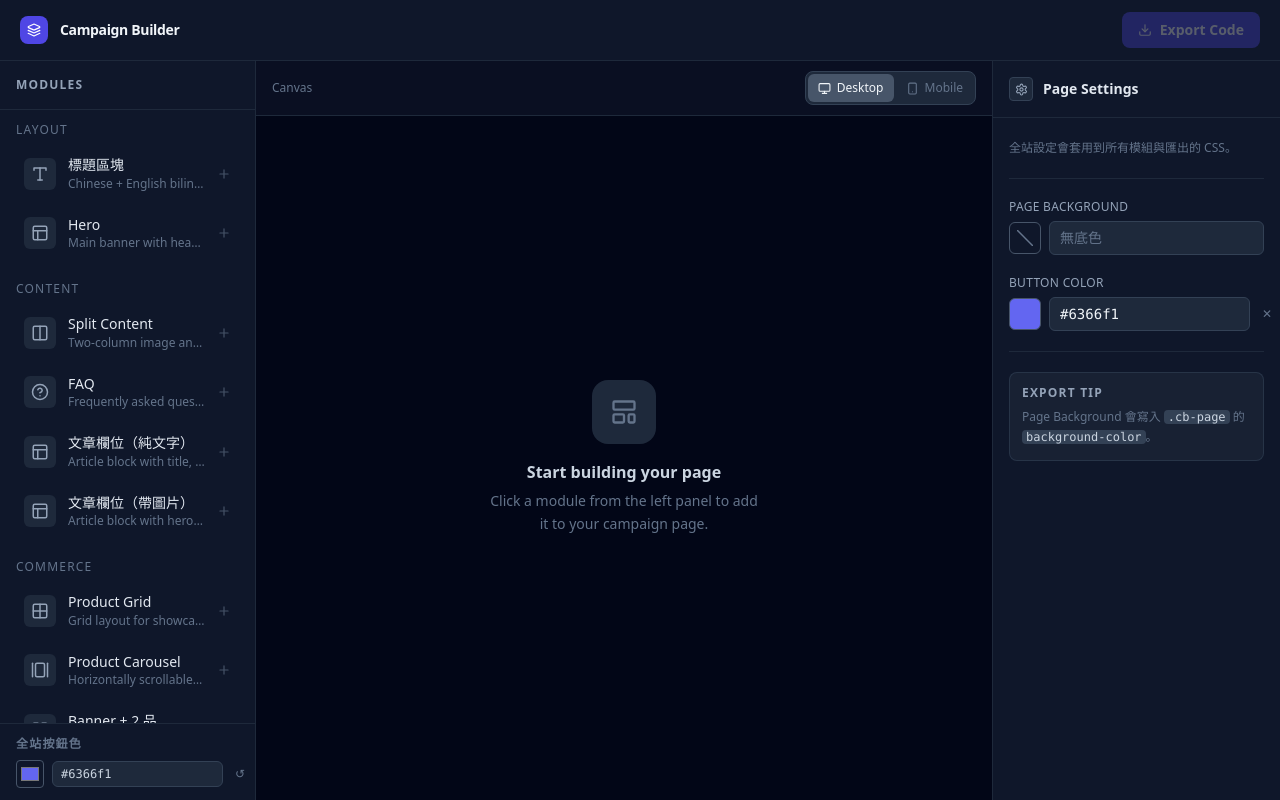
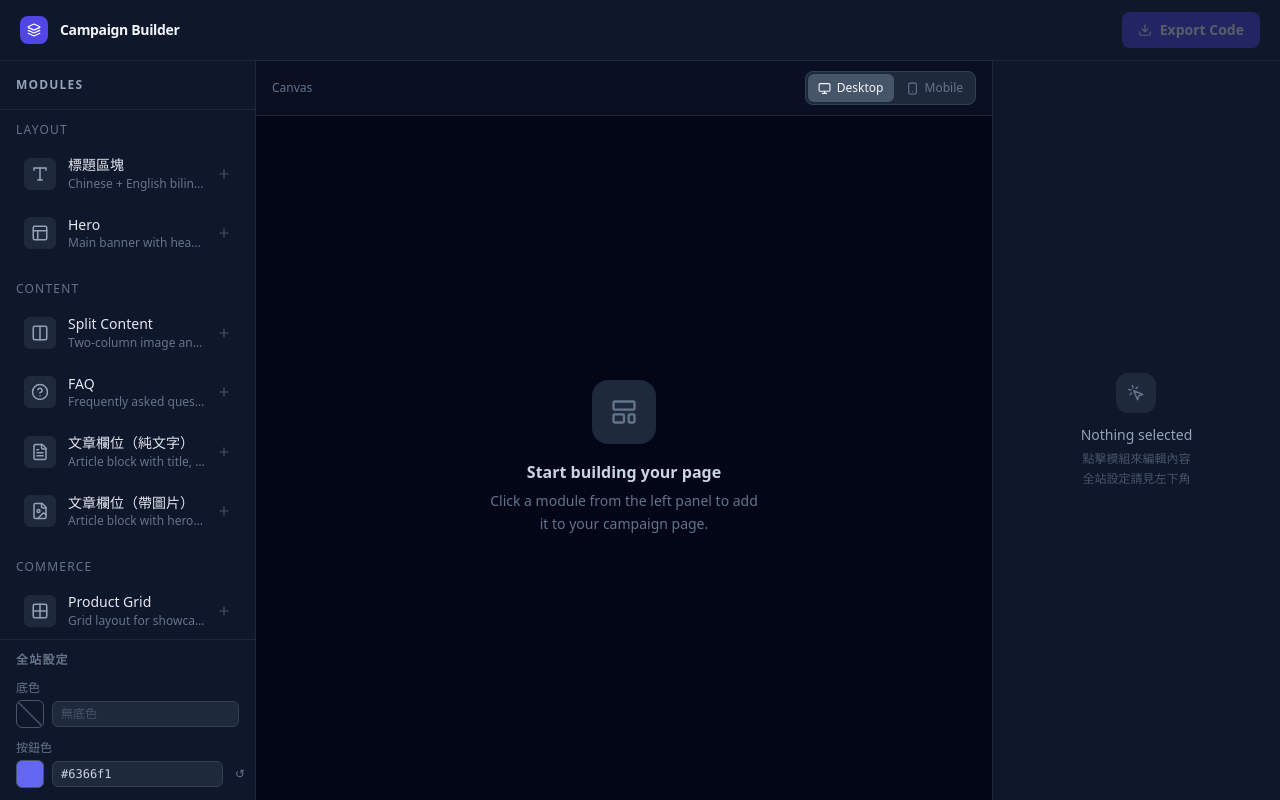
Before and after one commit to Iveslee00/Campaign-Module-Builder, a Next.js app: page / in a window 1280 px wide. Built offline with nearby package versions, Linux system fonts and the light colour scheme.

Commit message:
Add files via upload

```diff
--- a/components/editor/InspectorPanel.tsx
+++ b/components/editor/InspectorPanel.tsx
@@ -2,9 +2,7 @@
 
 import { PageModule } from '@/types/modules';
 import { FormRenderer } from '@/modules/forms/FormRenderer';
-import { ColorField } from '@/components/ui/FormField';
-import { useGlobalSettings } from '@/contexts/GlobalSettingsContext';
-import { Settings } from 'lucide-react';
+import { MousePointerClick } from 'lucide-react';
 
 const moduleLabels: Record<string, string> = {
   'title': '標題區塊',
@@ -44,47 +42,16 @@ interface Props {
 }
 
 export function InspectorPanel({ module, onChange }: Props) {
-  const { buttonColor, setButtonColor, pageBackgroundColor, setPageBackgroundColor } = useGlobalSettings();
-
   if (!module) {
     return (
-      <aside className="w-72 flex-shrink-0 bg-slate-900 border-l border-slate-800 flex flex-col overflow-hidden">
-        <div className="px-4 py-4 border-b border-slate-800 flex items-center gap-2.5">
-          <div className="w-6 h-6 rounded bg-slate-800 border border-slate-700 flex items-center justify-center flex-shrink-0">
-            <Settings size={13} className="text-slate-400" />
+      <aside className="w-72 flex-shrink-0 bg-slate-900 border-l border-slate-800 flex items-center justify-center">
+        <div className="text-center px-6 space-y-3">
+          <div className="w-10 h-10 rounded-xl bg-slate-800 flex items-center justify-center mx-auto">
+            <MousePointerClick size={18} className="text-slate-500" />
           </div>
-          <span className="text-sm font-semibold text-slate-200">Page Settings</span>
-        </div>
-
-        <div className="flex-1 overflow-y-auto px-4 py-5 space-y-5">
-          <div className="space-y-1.5">
-            <p className="text-xs text-slate-500 leading-relaxed">
-              全站設定會套用到所有模組與匯出的 CSS。
-            </p>
-          </div>
-
-          <div className="h-px bg-slate-800" />
-
-          <ColorField
-            label="Page Background"
-            value={pageBackgroundColor}
-            onChange={setPageBackgroundColor}
-            placeholder="無底色"
-          />
-
-          <ColorField
-            label="Button Color"
-            value={buttonColor}
-            onChange={setButtonColor}
-          />
-
-          <div className="h-px bg-slate-800" />
-
-          <div className="rounded-lg bg-slate-800/60 border border-slate-700/60 px-3 py-3 space-y-1.5">
-            <p className="text-xs font-semibold text-slate-400 uppercase tracking-widest">Export Tip</p>
-            <p className="text-xs text-slate-500 leading-relaxed">
-              Page Background 會寫入 <code className="bg-slate-700 px-1 rounded text-slate-300">.cb-page</code> 的 <code className="bg-slate-700 px-1 rounded text-slate-300">background-color</code>。
-            </p>
+          <div>
+            <p className="text-slate-400 text-sm font-medium">Nothing selected</p>
+            <p className="text-slate-600 text-xs mt-1 leading-relaxed">點擊模組來編輯內容<br/>全站設定請見左下角</p>
           </div>
         </div>
       </aside>
--- a/components/editor/ModuleLibrary.tsx
+++ b/components/editor/ModuleLibrary.tsx
@@ -5,7 +5,7 @@ import { moduleSchemas } from '@/data/moduleSchemas';
 import {
   Layout, Columns2, Grid2X2, Image as ImageIcon,
   Megaphone, HelpCircle, Plus, Package,
-  Type, GalleryHorizontal, LayoutPanelLeft, Pin,
+  Type, GalleryHorizontal, LayoutPanelLeft, Pin, FileText, FileImage,
 } from 'lucide-react';
 import { useGlobalSettings } from '@/contexts/GlobalSettingsContext';
 
@@ -21,6 +21,8 @@ const iconMap: Record<string, React.ReactNode> = {
   'gallery-horizontal': <GalleryHorizontal size={18} />,
   'layout-panel-left': <LayoutPanelLeft size={18} />,
   pin: <Pin size={18} />,
+  'file-text': <FileText size={18} />,
+  'file-image': <FileImage size={18} />,
 };
 
 const categories = ['Layout', 'Content', 'Commerce', 'Brand', 'Conversion', 'Float'];
@@ -30,7 +32,7 @@ interface Props {
 }
 
 export function ModuleLibrary({ onAdd }: Props) {
-  const { buttonColor, setButtonColor } = useGlobalSettings();
+  const { buttonColor, setButtonColor, pageBackgroundColor, setPageBackgroundColor } = useGlobalSettings();
 
   return (
     <aside className="w-64 flex-shrink-0 bg-slate-900 border-r border-slate-800 flex flex-col overflow-hidden">
@@ -68,16 +70,67 @@ export function ModuleLibrary({ onAdd }: Props) {
         })}
       </div>
 
-      {/* Global button color */}
-      <div className="px-4 py-3 border-t border-slate-800 space-y-2">
-        <p className="text-xs font-semibold text-slate-500 uppercase tracking-widest">全站按鈕色</p>
+      {/* Global settings — 常住左下角 */}
+      <div className="flex-shrink-0 px-4 py-3 border-t border-slate-800 space-y-3">
+        <p className="text-xs font-semibold text-slate-500 uppercase tracking-widest">全站設定</p>
+
+        {/* Page background */}
+        <div className="space-y-1">
+          <p className="text-xs text-slate-500">底色</p>
           <div className="flex items-center gap-2">
+            <div className="relative flex-shrink-0">
+              <input
+                type="color"
+                value={pageBackgroundColor || '#ffffff'}
+                onChange={(e) => setPageBackgroundColor(e.target.value)}
+                className="absolute inset-0 w-full h-full opacity-0 cursor-pointer"
+              />
+              <div
+                className="w-7 h-7 rounded-md border border-slate-600 overflow-hidden"
+                style={{ background: pageBackgroundColor || 'transparent' }}
+              >
+                {!pageBackgroundColor && (
+                  <svg width="28" height="28" viewBox="0 0 28 28" className="text-slate-600">
+                    <line x1="0" y1="0" x2="28" y2="28" stroke="currentColor" strokeWidth="1.5" />
+                  </svg>
+                )}
+              </div>
+            </div>
+            <input
+              type="text"
+              value={pageBackgroundColor}
+              onChange={(e) => setPageBackgroundColor(e.target.value)}
+              placeholder="無底色"
+              className="flex-1 bg-slate-800 border border-slate-700 rounded-md px-2 py-1 text-xs text-slate-300 font-mono focus:outline-none focus:border-indigo-500 placeholder-slate-600"
+            />
+            {pageBackgroundColor && (
+              <button
+                onClick={() => setPageBackgroundColor('')}
+                className="text-xs text-slate-500 hover:text-slate-300 transition-colors px-1"
+                title="Clear"
+              >
+                ✕
+              </button>
+            )}
+          </div>
+        </div>
+
+        {/* Button color */}
+        <div className="space-y-1">
+          <p className="text-xs text-slate-500">按鈕色</p>
+          <div className="flex items-center gap-2">
+            <div className="relative flex-shrink-0">
               <input
                 type="color"
                 value={buttonColor}
                 onChange={(e) => setButtonColor(e.target.value)}
-            className="w-7 h-7 rounded cursor-pointer border border-slate-600 bg-transparent p-0.5 flex-shrink-0"
+                className="absolute inset-0 w-full h-full opacity-0 cursor-pointer"
               />
+              <div
+                className="w-7 h-7 rounded-md border border-slate-600"
+                style={{ background: buttonColor }}
+              />
+            </div>
             <input
               type="text"
               value={buttonColor}
@@ -94,6 +147,7 @@ export function ModuleLibrary({ onAdd }: Props) {
             </button>
           </div>
         </div>
+      </div>
     </aside>
   );
 }
--- a/components/editor/PreviewCanvas.tsx
+++ b/components/editor/PreviewCanvas.tsx
@@ -1,5 +1,6 @@
 'use client';
 
+import React from 'react';
 import { PageModule } from '@/types/modules';
 import { ModulePreviewRenderer } from '@/modules/preview/ModulePreviewRenderer';
 import { DeviceContext } from '@/contexts/DeviceContext';
@@ -48,6 +49,7 @@ const moduleLabels: Record<string, string> = {
 
 function SortableModule({ module, isSelected, onSelect, onDelete, onDuplicate }: SortableModuleProps) {
   const { attributes, listeners, setNodeRef, transform, transition, isDragging } = useSortable({ id: module.id });
+  const [hovered, setHovered] = React.useState(false);
 
   const style: React.CSSProperties = {
     transform: CSS.Transform.toString(transform),
@@ -56,15 +58,20 @@ function SortableModule({ module, isSelected, onSelect, onDelete, onDuplicate }:
     zIndex: isDragging ? 50 : undefined,
   };
 
+  const shadow = isSelected
+    ? 'inset 0 0 0 2px #6366f1'
+    : hovered
+    ? 'inset 0 0 0 1px rgba(99,102,241,0.45), 0 1px 0 0 rgba(0,0,0,0.06)'
+    : '0 0 0 1px rgba(0,0,0,0.08), 0 1px 0 0 rgba(0,0,0,0.05)';
+
   return (
     <div ref={setNodeRef} style={style} className="relative group">
       <div
         onClick={onSelect}
-        className={`relative cursor-pointer rounded-sm transition-all ${
-          isSelected
-            ? 'ring-2 ring-indigo-500 ring-offset-2 ring-offset-slate-950'
-            : 'hover:ring-2 hover:ring-slate-600 hover:ring-offset-2 hover:ring-offset-slate-950'
-        }`}
+        onMouseEnter={() => setHovered(true)}
+        onMouseLeave={() => setHovered(false)}
+        className="relative cursor-pointer transition-shadow"
+        style={{ boxShadow: shadow }}
       >
         {/* Module badge */}
         <div className={`absolute top-2 left-2 z-10 px-2 py-0.5 rounded text-xs font-medium transition-opacity pointer-events-none ${
```
Also changed, not shown: 1 other file (tests, documents, lock files or other folders). Lines whose indentation alone changed are shown as unchanged.
